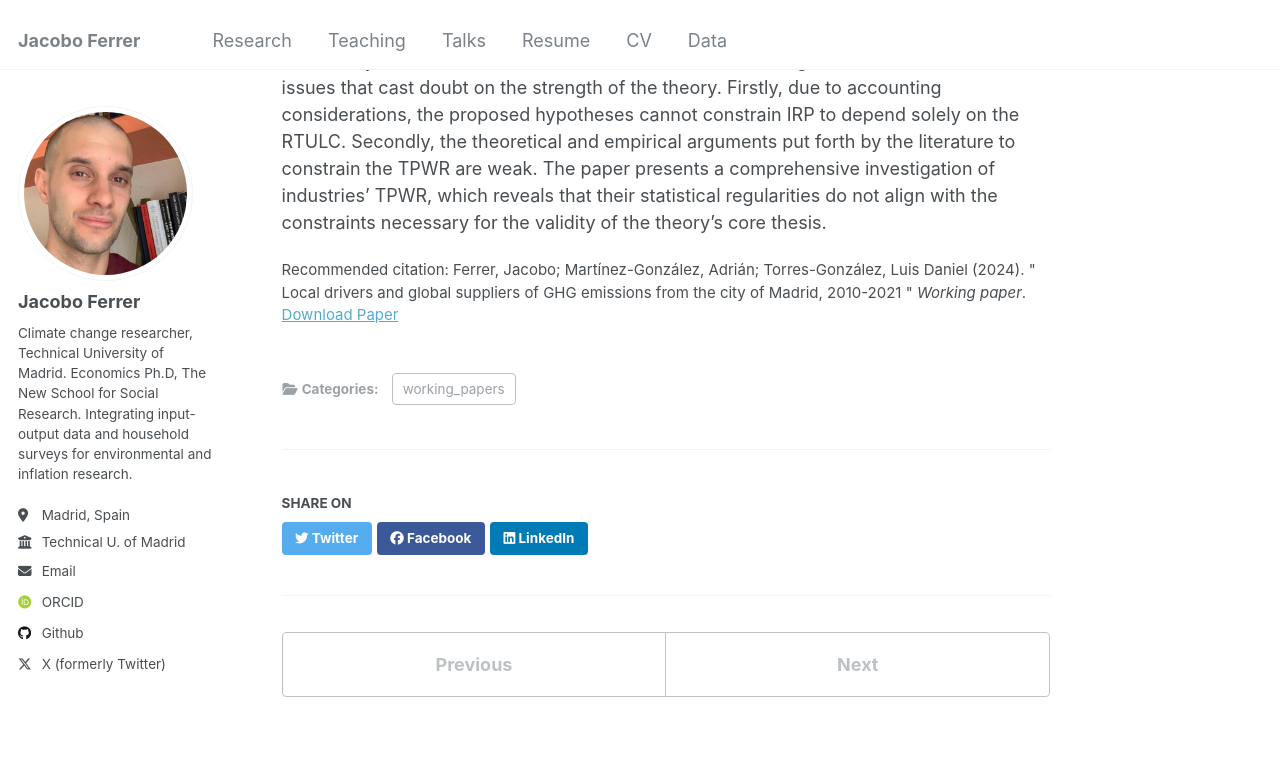
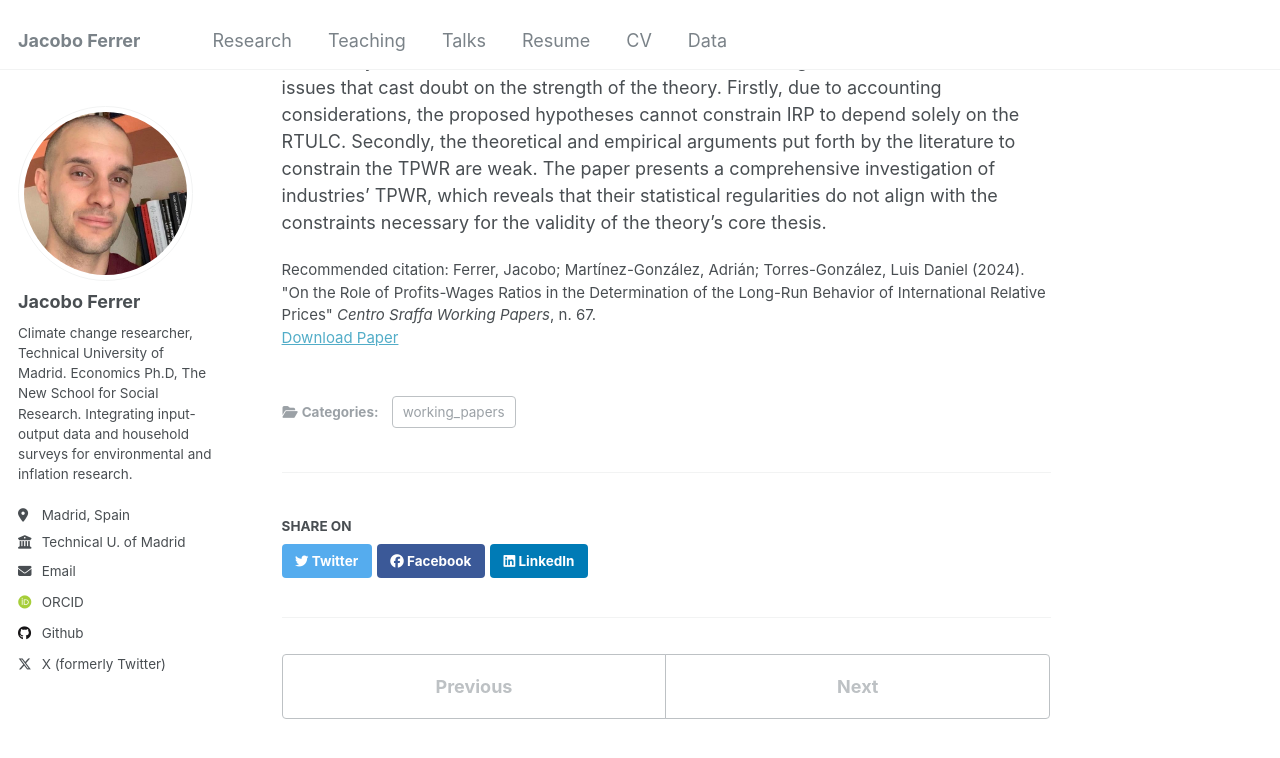
Before and after one commit to jferrherz/jferrherz.github.io, a Jekyll site: the page built from _publications/2024_wpaper_b.md, in a window 1280 px wide and 900 px high, scrolled down 347 px. Shown: the top 758 px of the window. Built offline with Jekyll 4.4.1, drawn with Linux system fonts in a browser that asks for light colours; some web fonts are replaced.

Commit message:
Update 2024_wpaper_b.md

```diff
--- a/_publications/2024_wpaper_b.md
+++ b/_publications/2024_wpaper_b.md
@@ -6,8 +6,8 @@ permalink: /publications/2023_wpaper_b
 excerpt: 'This paper presents a reconstruction and evaluation of the theory of international relative prices (IRP) based on the theory of ‘real competition’.'
 date: 2024-03-05
 venue: 'Working Paper'
-#slidesurl: 'http://academicpages.github.io/files/2022_slides_paper_a.pdf'
+#slidesurl: 'http://jferrherz.github.io/files/2024_slides_paper_a.pdf'
 paperurl: 'http://jferrherz.github.io/files/2024_wpaper_b.pdf'
-citation: 'Ferrer, Jacobo; Martínez-González, Adrián; Torres-González, Luis Daniel (2024). &quot; Local drivers and global suppliers of GHG emissions from the city of Madrid, 2010-2021 &quot; <i>Working paper</i>.'
+citation: 'Ferrer, Jacobo; Martínez-González, Adrián; Torres-González, Luis Daniel (2024). &quot;On the Role of Profits-Wages Ratios in the Determination of the Long-Run Behavior of International Relative Prices&quot; <i>Centro Sraffa Working Papers</i>, n. 67.'
 ---
 **Abstract**: This paper presents a reconstruction and evaluation of the theory of international relative prices (IRP) based on the theory of ‘real competition’. The main thesis of the theory is that the long-run behavior of the IRP of tradable commodity bundles is exclusively determined by their relative total unit labor costs (RTULC). This is equivalent to the assertion that the total profits-wages ratios (TPWR) of these two bundles are sufficiently similar over time and, therefore, neutral in the long run. We identified a set of issues that cast doubt on the strength of the theory. Firstly, due to accounting considerations, the proposed hypotheses cannot constrain IRP to depend solely on the RTULC. Secondly, the theoretical and empirical arguments put forth by the literature to constrain the TPWR are weak. The paper presents a comprehensive investigation of industries’ TPWR, which reveals that their statistical regularities do not align with the constraints necessary for the validity of the theory’s core thesis.
```
